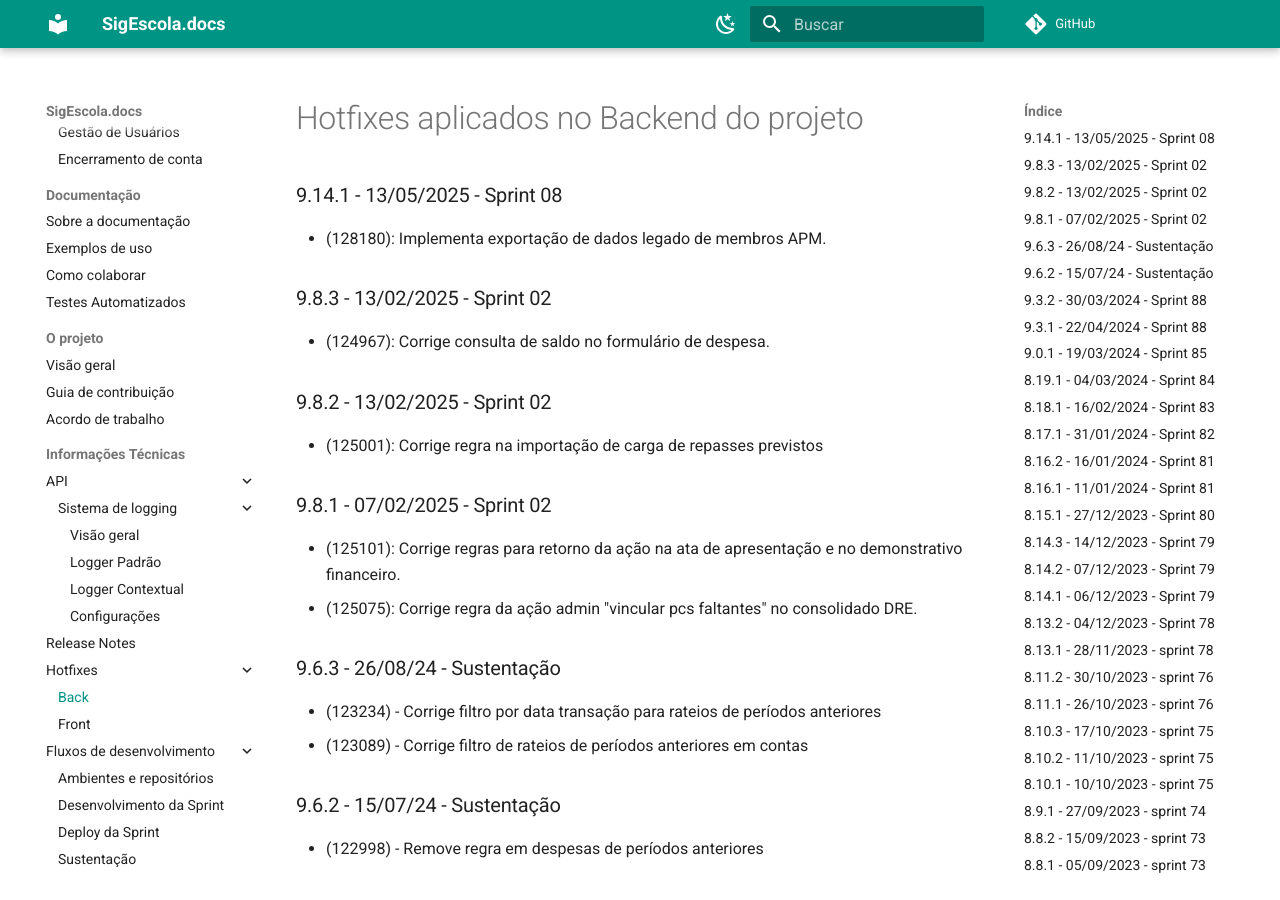
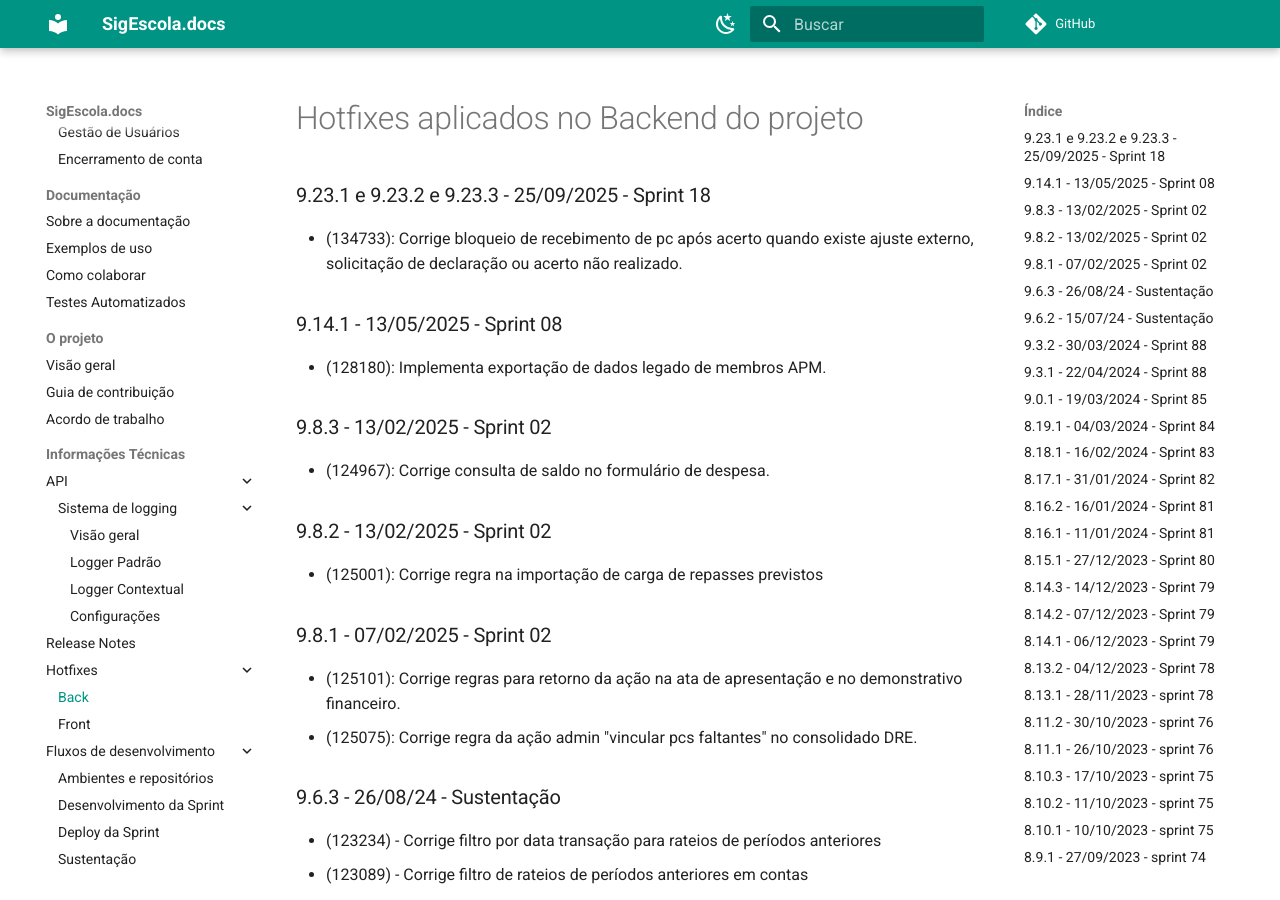
Before and after one commit to prefeiturasp/SME-PTRF-Docs, an MkDocs documentation site: the page built from docs/projeto/hotfixes_back.md, in a window 1280 px wide and 900 px high. Built offline with MkDocs 1.6.1 and Material for MkDocs 9.7.7, drawn with Linux system fonts in a browser that asks for light colours; comment, search, counter and statistics services are not loaded.

Commit message:
Update hotfixes_back.md

```diff
--- a/docs/projeto/hotfixes_back.md
+++ b/docs/projeto/hotfixes_back.md
@@ -1,4 +1,7 @@
 # Hotfixes aplicados no Backend do projeto
+
+### 9.23.1 e 9.23.2 e 9.23.3 - 25/09/2025 - Sprint 18
+* (134733): Corrige bloqueio de recebimento de pc após acerto quando existe ajuste externo, solicitação de declaração ou acerto não realizado.
 
 ### 9.14.1 - 13/05/2025 - Sprint 08
 * (128180): Implementa exportação de dados legado de membros APM.
```
